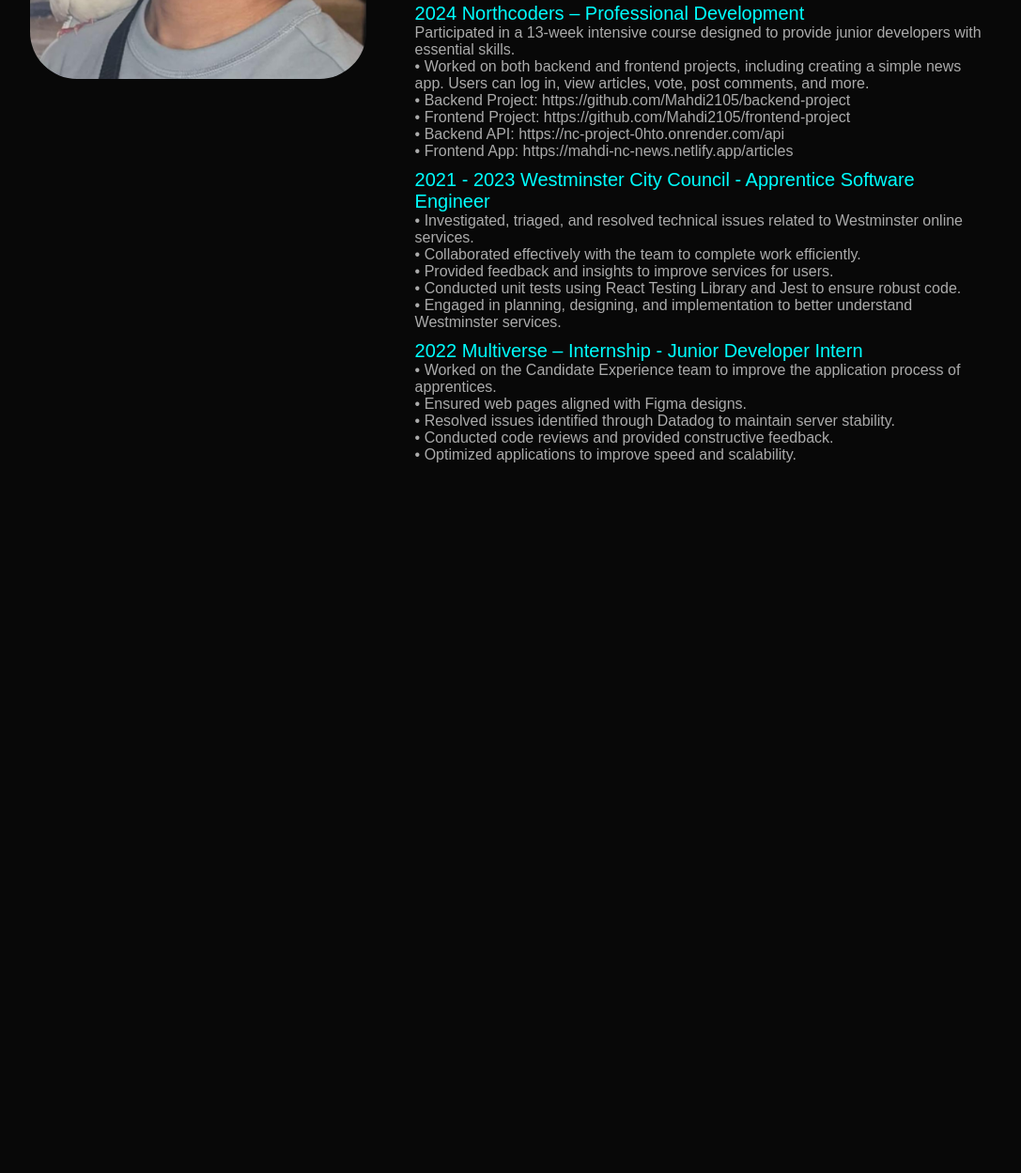
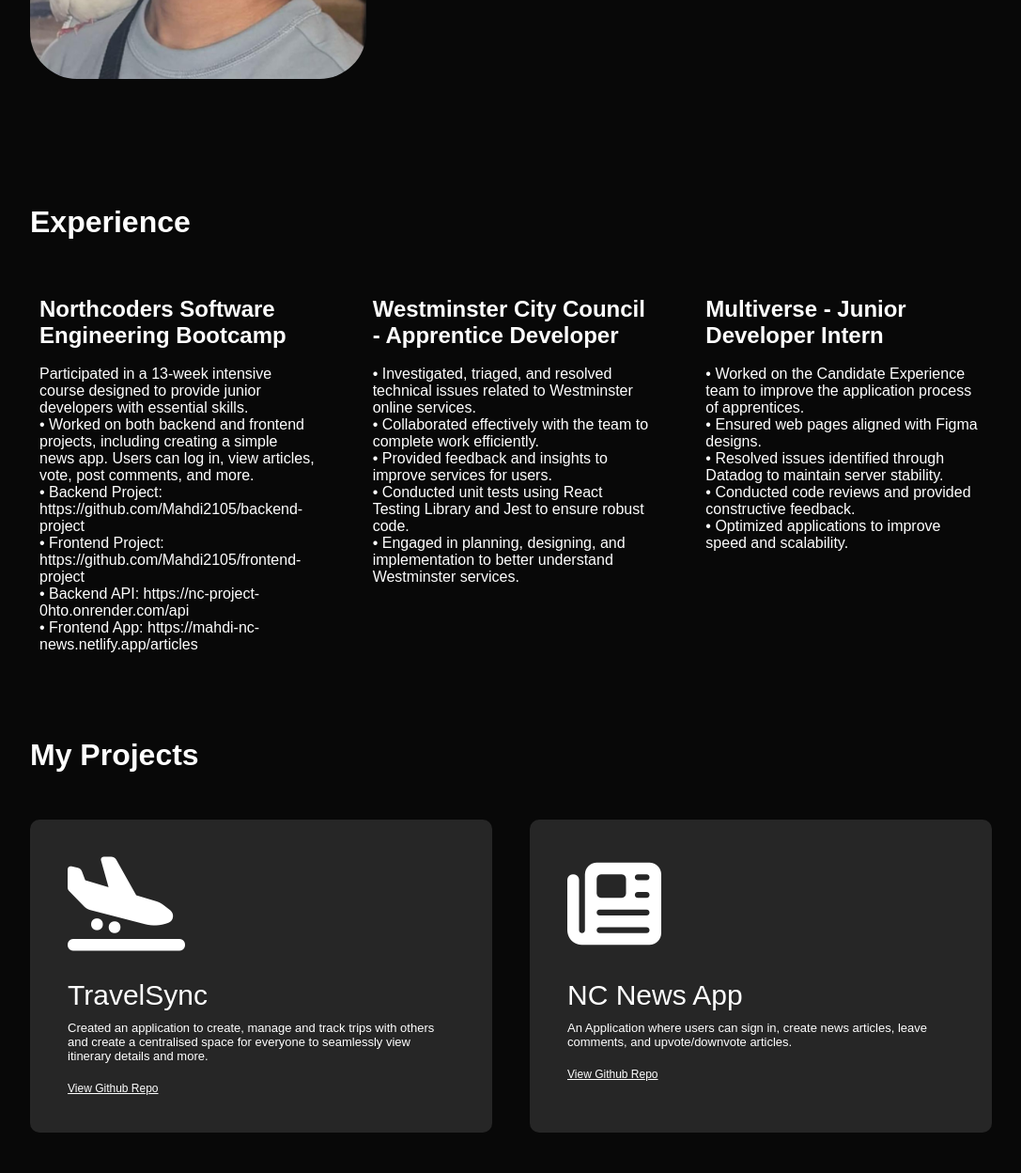
Before and after one commit to Mahdi2105/portfolio, a plain HTML site: page index.html in a window 1280 px wide. Shown: the part 1284-2532 px from the top of the page at 94% size, without its empty margins (96-1183 px from the left). Before the commit the page ends 1877 px from the top, so only its background shows below. Drawn offline with Linux system fonts and the light colour scheme.

Commit message:
Added Projects section

```diff
--- a/index.html
+++ b/index.html
@@ -1,16 +1,17 @@
 <!DOCTYPE html>
 <html lang="en">
   <head>
-    <meta charset="UTF-8">
-    <meta name="viewport" content="width=device-width, initial-scale=1.0">
-    <link rel="stylesheet" href="style.css">
+    <meta charset="UTF-8" />
+    <meta name="viewport" content="width=device-width, initial-scale=1.0" />
+    <link rel="stylesheet" href="style.css" />
+    <script src="https://kit.fontawesome.com/d0e4ad34df.js" crossorigin="anonymous"></script>
     <title>Mahdi's Portfolio</title>
   </head>
   <body>
-    <div id='header'>
+    <div id="header">
       <div class="container">
         <nav>
-                <h1>Mahdi</h1>
+          <h1>Mahdi's Portfolio</h1>
           <ul>
             <li><a href="#">Home</a></li>
             <li><a href="#">About</a></li>
@@ -25,23 +26,37 @@
         </div>
       </div>
     </div>
+
     <!--------------- ABOUT ME --------------->
+
     <div id="about">
       <div class="container">
         <div class="row">
           <div class="about-col-1">
-                    <img src="images/user.jpg">
+            <img src="images/user.jpg" />
           </div>
           <div class="about-col-2">
             <h1 class="subtitle">About Me</h1>
-                    <p>I am an enthusiastic junior developer with a strong troubleshooting acumen, enabling me to craft innovative solutions for technical challenges. My adaptability and critical thinking skills are crucial in addressing complex issues, and I am committed to continuous improvement. Working collaboratively in cross-functional teams, I engage closely with designers, back-end developers, and project managers to deliver high-quality, user-centric solutions. Currently, I am participating in the Northcoders software engineering bootcamp, focusing on the full software development lifecycle. </p>
+            <p>
+              I am an enthusiastic junior developer with a strong
+              troubleshooting acumen, enabling me to craft innovative solutions
+              for technical challenges. My adaptability and critical thinking
+              skills are crucial in addressing complex issues, and I am
+              committed to continuous improvement. Working collaboratively in
+              cross-functional teams, I engage closely with designers, back-end
+              developers, and project managers to deliver high-quality,
+              user-centric solutions. Currently, I am participating in the
+              Northcoders software engineering bootcamp, focusing on the full
+              software development lifecycle.
+            </p>
 
             <div class="tab-titles">
-                        <p class="tab-links active-link">Skills</p>
-                        <p class="tab-links">Experience</p>
-                        <p class="tab-links">Education</p>
+              <p class="tab-links active-link" onclick="openTab('skills')">
+                Skills
+              </p>
+              <p class="tab-links" onclick="openTab('education')">Education</p>
             </div>
-                    <div class="tab-contents">
+            <div class="tab-contents active-tab" id="skills">
               <ul>
                 <li><span>JavaScript</span></li>
                 <li><span>Python</span></li>
@@ -49,43 +64,20 @@
                 <li><span>CSS</span></li>
               </ul>
             </div>
-
-                    <div class="tab-contents">
+            <div class="tab-contents" id="education">
               <ul>
-                            <li><span>2024 Northcoders – Professional Development</span><br>
-                                Participated in a 13-week intensive course designed to provide junior developers with essential skills.
-                                <br>
-                                • Worked on both backend and frontend projects, including creating a simple news app. Users can log in, view articles, vote, post comments, and more.
-                                <br>
-                                • Backend Project: https://github.com/Mahdi2105/backend-project
-                                <br>
-                                • Frontend Project: https://github.com/Mahdi2105/frontend-project
-                                <br>
-                                • Backend API: https://nc-project-0hto.onrender.com/api
-                                <br>
-                                • Frontend App: https://mahdi-nc-news.netlify.app/articles
+                <li>
+                  <span>New City College</span> <br />
+                  Level 3 IT BTEC - D*DD
                 </li>
-                            <li><span>2021 - 2023 Westminster City Council - Apprentice Software Engineer</span> <br>
-                                • Investigated, triaged, and resolved technical issues related to Westminster online services.
-                                <br>
-                                • Collaborated effectively with the team to complete work efficiently.
-                                <br>
-                                • Provided feedback and insights to improve services for users.
-                                <br>
-                                • Conducted unit tests using React Testing Library and Jest to ensure robust code.
-                                <br>
-                                • Engaged in planning, designing, and implementation to better understand Westminster services.
-                            </li>
-                            <li><span>2022 Multiverse – Internship - Junior Developer Intern</span> <br>
-                                • Worked on the Candidate Experience team to improve the application process of apprentices.
-                                <br>
-                                • Ensured web pages aligned with Figma designs.
-                                <br>
-                                • Resolved issues identified through Datadog to maintain server stability.
-                                <br>
-                                • Conducted code reviews and provided constructive feedback.
-                                <br>
-                                • Optimized applications to improve speed and scalability.
+                <li>
+                  <span>Mazahirul Uloom Secondary School</span> <br />
+                  Maths - Grade 9 <br />
+                  English Language - Grade 6 <br />
+                  English Literature - Grade 5 <br />
+                  Science (Core) - Grade A <br />
+                  Science (Additional) - Grade A <br />
+                  Religious Education - Grade A
                 </li>
               </ul>
             </div>
@@ -93,7 +85,119 @@
         </div>
       </div>
     </div>
+
+    <!--------------- EXPERIENCE --------------->
+
+    <div id="experiences">
+      <div class="container">
+        <h1 class="sub-title">Experience</h1>
+        <div class="experiences-list">
+          <div class="experience-item">
+            <h2>Northcoders Software Engineering Bootcamp</h2>
+            <br />
+            Participated in a 13-week intensive course designed to provide
+            junior developers with essential skills.
+            <br />
+            • Worked on both backend and frontend projects, including creating a
+            simple news app. Users can log in, view articles, vote, post
+            comments, and more.
+            <br />
+            • Backend Project: https://github.com/Mahdi2105/backend-project
+            <br />
+            • Frontend Project: https://github.com/Mahdi2105/frontend-project
+            <br />
+            • Backend API: https://nc-project-0hto.onrender.com/api
+            <br />
+            • Frontend App: https://mahdi-nc-news.netlify.app/articles
+          </div>
+          <div class="experience-item">
+            <h2>Westminster City Council - Apprentice Developer</h2>
+            <br />
+            • Investigated, triaged, and resolved technical issues related to
+            Westminster online services.
+            <br />
+            • Collaborated effectively with the team to complete work
+            efficiently.
+            <br />
+            • Provided feedback and insights to improve services for users.
+            <br />
+            • Conducted unit tests using React Testing Library and Jest to
+            ensure robust code.
+            <br />
+            • Engaged in planning, designing, and implementation to better
+            understand Westminster services.
+          </div>
+          <div class="experience-item">
+            <h2>Multiverse - Junior Developer Intern</h2>
+            <br />
+            • Worked on the Candidate Experience team to improve the application
+            process of apprentices.
+            <br />
+            • Ensured web pages aligned with Figma designs.
+            <br />
+            • Resolved issues identified through Datadog to maintain server
+            stability.
+            <br />
+            • Conducted code reviews and provided constructive feedback.
+            <br />
+            • Optimized applications to improve speed and scalability.
+          </div>
+        </div>
+      </div>
     </div>
 
+    <!--------------- PROJECTS --------------->
+
+    <div id="projects">
+      <div class="container">
+        <h1 class="sub-title">My Projects</h1>
+        <div class="projects-list">
+          <div>
+            <i class="fa-solid fa-plane-arrival"></i>
+            <h2>TravelSync</h2>
+            <p>Created an application to create, manage and track trips with others and create a centralised space for everyone to seamlessly view itinerary details and more.</p>
+            <a href="https://github.com/Mahdi2105/backend-project">View Github Repo</a>
+          </div>
+          <div>
+            <i class="fa-solid fa-newspaper"></i>
+            <h2>NC News App</h2>
+            <p>An Application where users can sign in, create news articles, leave comments, and upvote/downvote articles.</p>
+            <a href="https://github.com/Mahdi2105/frontend-project">View Github Repo</a>
+          </div>
+        </div>
+      </div>
+    </div>
+
+    <!--------------- EXPERIENCE --------------->
+
+    <div id="contact">
+      <div class="container">
+        <div class="row">
+          <div class="contact-left">
+
+          </div>
+          <div class="contact-right">
+
+          </div>
+        </div>
+      </div>
+    </div>
+
+    <script>
+      var tabLinks = document.getElementsByClassName("tab-links");
+      var tabContents = document.getElementsByClassName("tab-contents");
+
+      function openTab(tabName) {
+        for (tabLink of tabLinks) {
+          tabLink.classList.remove("active-link");
+        }
+
+        for (tabContent of tabContents) {
+          tabContent.classList.remove("active-tab");
+        }
+        event.currentTarget.classList.add("active-link");
+        document.getElementById(tabName).classList.add("active-tab");
+      }
+    </script>
   </body>
 </html>
--- a/style.css
+++ b/style.css
@@ -43,7 +43,7 @@ nav ul li a::after {
   content: "";
   width: 0;
   height: 3px;
-  background: #ff004f;
+  background: aqua;
   position: absolute;
   left: 0;
   bottom: -6px;
@@ -65,7 +65,7 @@ nav ul li a:hover::after {
 }
 
 .header-text h1 span {
-  color: rgb(255, 0, 0);
+  color: aqua;
 }
 
 /* --------------- ABOUT ME --------------- */
@@ -117,7 +117,7 @@ nav ul li a:hover::after {
   content: "";
   width: 0;
   height: 3px;
-  background: #ff004f;
+  background: aqua;
   position: absolute;
   left: 0;
   bottom: -8px;
@@ -137,3 +137,74 @@ nav ul li a:hover::after {
   color: aqua;
   font-size: 20px;
 }
+
+.tab-contents {
+  display: none;
+}
+
+.tab-contents.active-tab {
+  display: block;
+}
+
+/* --------------- EXPERIENCES --------------- */
+
+#experiences {
+  padding: 30px 0;
+}
+
+.experiences-list {
+  display: grid;
+  grid-template-columns: repeat(auto-fit, minmax(250px, 1fr));
+  grid-gap: 40px;
+  margin-top: 50px;
+}
+
+.experience-item {
+  padding: 10px;
+}
+
+
+/* --------------- PROJECTS --------------- */
+
+#projects{
+  padding: 30px 0;
+}
+.projects-list {
+  display: grid;
+  grid-template-columns: repeat(auto-fit, minmax(250px, 1fr));
+  grid-gap: 40px;
+  margin-top: 50px;
+}
+
+.projects-list div {
+  background: #262626;
+  padding: 40px;
+  font-size: 13px;
+  font-weight: 300;
+  border-radius: 10px;
+  transition: background 0.5s, transform 0.5s;
+}
+.projects-list i {
+  align-items: center;
+  font-size: 100px;
+  margin-bottom: 30px;
+}
+
+.projects-list h2 {
+  font-size: 30px;
+  font-weight: 500;
+  margin-bottom: 10px;
+}
+
+.projects-list a {
+  text-decoration: underline;
+  color: #ffffff;
+  font-size: 12px;
+  margin-top: 20px;
+  display: inline-block;
+}
+
+.projects-list div:hover {
+  background-color: grey;
+  transform: translateY(-10px);
+}
```
Lines whose indentation alone changed are shown as unchanged.
